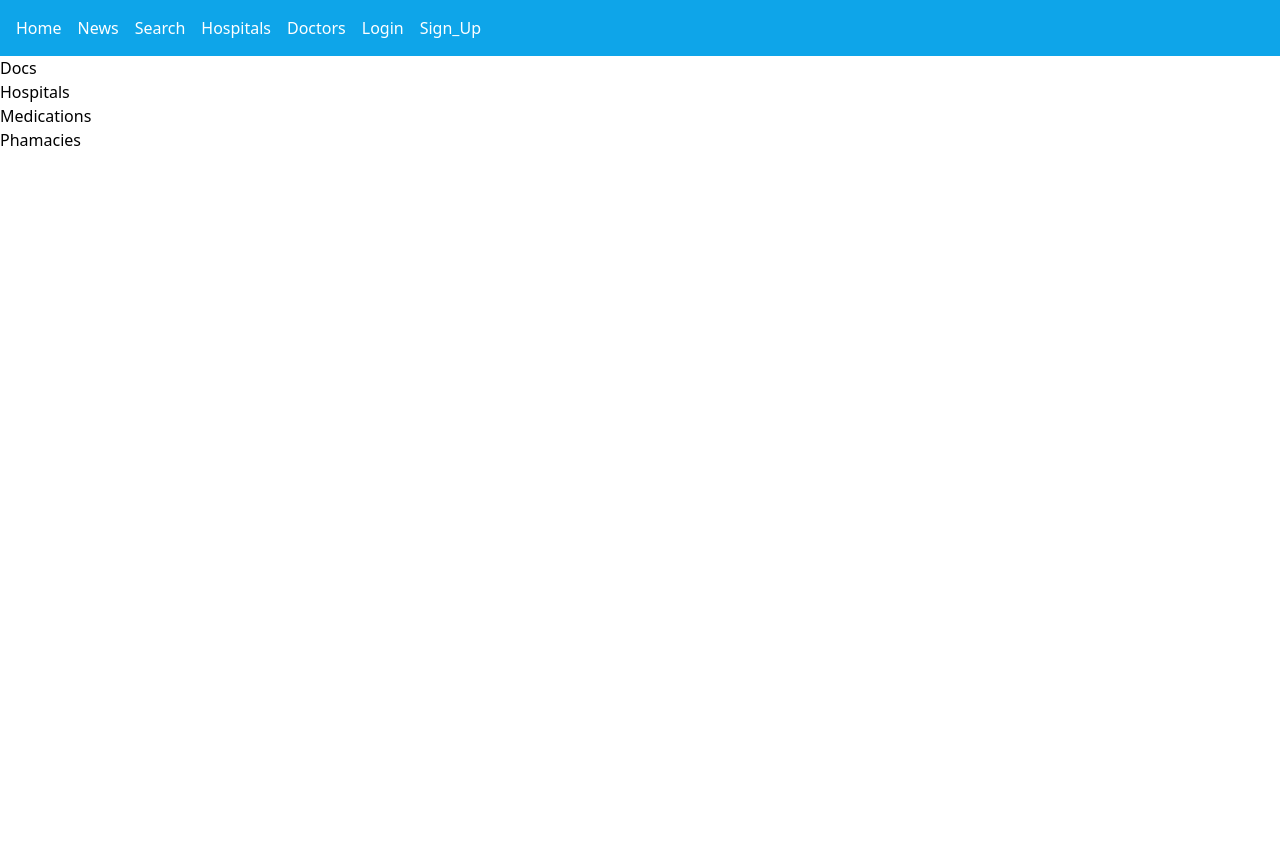
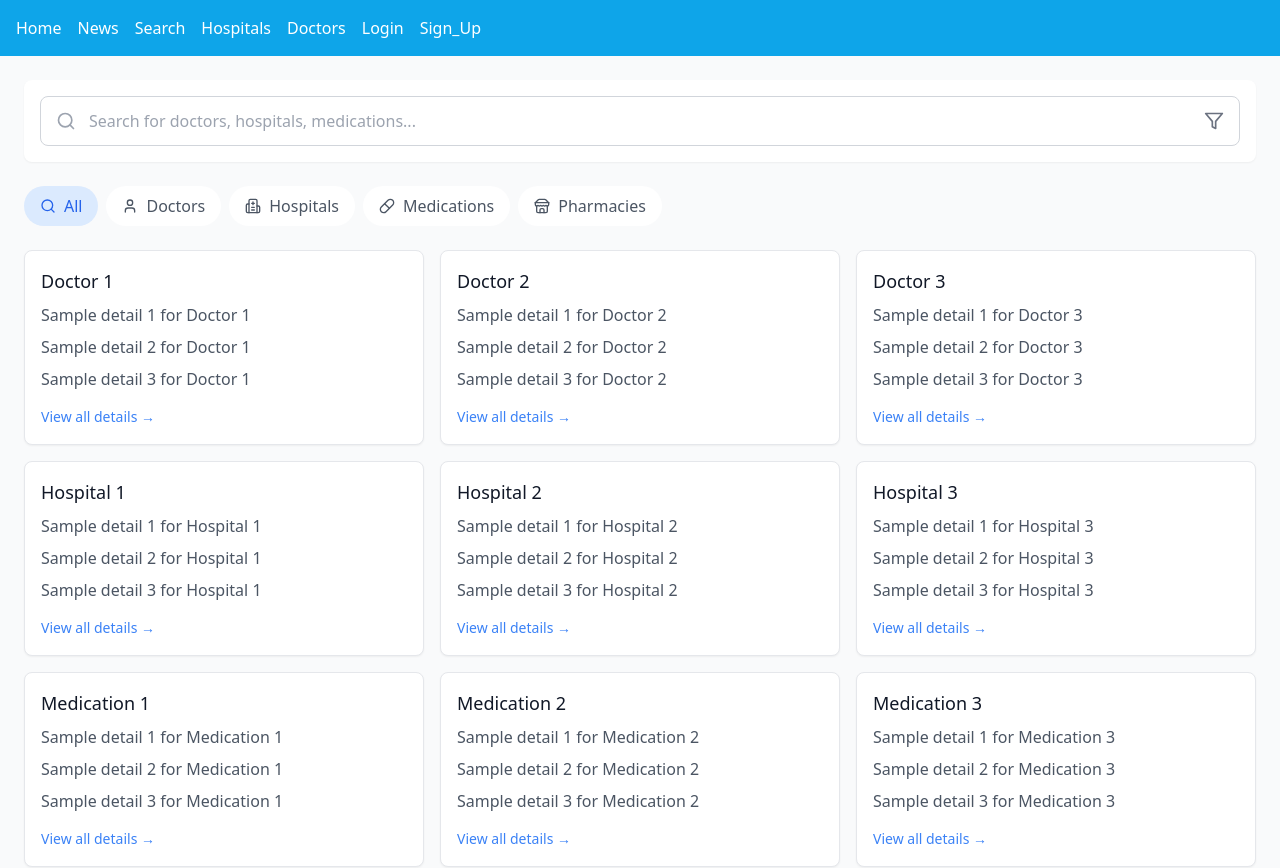
Before and after one commit to juanmilkah/tibiwa, a React (Vite) app in the folder client/: page /search in a window 1280 px wide. Shown: the top 868 px of the page. Before the commit the page ends 800 px from the top, so only its background shows below. Built offline with nearby package versions, Linux system fonts and the light colour scheme.

Commit message:
search page UI

```diff
--- a/client/src/pages/Search/Search.tsx
+++ b/client/src/pages/Search/Search.tsx
@@ -1,13 +1,167 @@
+import { MockResultsData as resultsData } from "./components/MockResultsData";
+import { useState } from "react";
+import {
+  Search as SearchIcon,
+  User,
+  Hospital,
+  Pill,
+  Store,
+  Filter,
+  X,
+} from "lucide-react";
+
 export default function Search() {
+  const [searchQuery, setSearchQuery] = useState<string>("");
+  const [activeCategory, setActiveCategory] = useState<
+    "all" | "doctors" | "hospitals" | "medications" | "pharmacies"
+  >("all");
+  const [showFilters, setShowFilters] = useState<boolean>(false);
+
+  const categories = [
+    { id: "all", name: "All", icon: SearchIcon },
+    { id: "doctors", name: "Doctors", icon: User },
+    { id: "hospitals", name: "Hospitals", icon: Hospital },
+    { id: "medications", name: "Medications", icon: Pill },
+    { id: "pharmacies", name: "Pharmacies", icon: Store },
+  ];
+
   return (
-    <p>
-      Docs
-      <br />
-      Hospitals
-      <br />
-      Medications
-      <br />
-      Phamacies
-    </p>
+    <div className="min-h-screen bg-gray-50 p-4 md:p-6">
+      {/* Search Header */}
+      <div className="max-w-7xl mx-auto">
+        <div className="bg-white rounded-lg shadow-sm p-4 mb-6">
+          <div className="relative">
+            <SearchIcon className="absolute left-4 top-1/2 transform -translate-y-1/2 text-gray-400 h-5 w-5" />
+            <input
+              type="text"
+              value={searchQuery}
+              onChange={(e) => setSearchQuery(e.target.value)}
+              placeholder="Search for doctors, hospitals, medications..."
+              className="w-full pl-12 pr-4 py-3 border border-gray-300 rounded-lg focus:outline-none focus:ring-2 focus:ring-blue-500 focus:border-blue-500"
+            />
+            <button
+              onClick={() => setShowFilters(!showFilters)}
+              className="absolute right-4 top-1/2 transform -translate-y-1/2 text-gray-500 hover:text-gray-700"
+            >
+              <Filter className="h-5 w-5" />
+            </button>
+          </div>
+
+          {/* Filter Section */}
+          {showFilters && (
+            <div className="mt-4 p-4 border-t border-gray-100">
+              <div className="flex items-center justify-between mb-3">
+                <h3 className="font-medium text-gray-700">Filters</h3>
+                <button
+                  onClick={() => setShowFilters(false)}
+                  className="text-gray-400 hover:text-gray-600"
+                >
+                  <X className="h-5 w-5" />
+                </button>
+              </div>
+              <div className="space-y-2">
+                <div className="flex flex-wrap gap-2">
+                  <select className="px-3 py-2 border border-gray-300 rounded-md text-sm">
+                    <option>Location</option>
+                    <option>Within 5 miles</option>
+                    <option>Within 10 miles</option>
+                    <option>Within 20 miles</option>
+                  </select>
+                  <select className="px-3 py-2 border border-gray-300 rounded-md text-sm">
+                    <option>Rating</option>
+                    <option>4+ Stars</option>
+                    <option>3+ Stars</option>
+                    <option>2+ Stars</option>
+                  </select>
+                  <select className="px-3 py-2 border border-gray-300 rounded-md text-sm">
+                    <option>Availability</option>
+                    <option>Available Today</option>
+                    <option>Available This Week</option>
+                    <option>Available This Month</option>
+                  </select>
+                </div>
+              </div>
+            </div>
+          )}
+        </div>
+
+        {/* Category Tabs */}
+        <div className="mb-6 overflow-x-auto">
+          <div className="flex space-x-2 min-w-max">
+            {categories.map(({ id, name, icon: Icon }) => (
+              <button
+                key={id}
+                onClick={() =>
+                  setActiveCategory(
+                    id as
+                      | "all"
+                      | "doctors"
+                      | "pharmacies"
+                      | "hospitals"
+                      | "medications"
+                  )
+                } // Set the active category on click
+                className={`
+                flex items-center px-4 py-2 rounded-full
+                ${
+                  activeCategory === id
+                    ? "bg-blue-100 text-blue-600"
+                    : "bg-white text-gray-600 hover:bg-gray-50"
+                }
+                transition-colors duration-200
+              `}
+              >
+                <Icon className="h-4 w-4 mr-2" />
+                {name}
+              </button>
+            ))}
+          </div>
+        </div>
+
+        {/* Results Section */}
+        <div className="grid grid-cols-1 md:grid-cols-2 lg:grid-cols-3 gap-4">
+          {/* Dynamically display results based on the active category */}
+          {activeCategory === "all"
+            ? Object.entries(resultsData).flatMap(([category, results]) =>
+                results.map((result, index) => (
+                  <div
+                    key={`${category}-${index}`}
+                    className="bg-white p-4 rounded-lg shadow-sm border border-gray-200"
+                  >
+                    <h3 className="font-medium text-lg text-gray-900 mb-2">
+                      {result}
+                    </h3>
+                    <div className="space-y-2 text-gray-600">
+                      <p>Sample detail 1 for {result}</p>
+                      <p>Sample detail 2 for {result}</p>
+                      <p>Sample detail 3 for {result}</p>
+                    </div>
+                    <button className="mt-4 text-blue-500 hover:text-blue-600 text-sm">
+                      View all details →
+                    </button>
+                  </div>
+                ))
+              )
+            : resultsData[activeCategory]?.map((result, index) => (
+                <div
+                  key={index}
+                  className="bg-white p-4 rounded-lg shadow-sm border border-gray-200"
+                >
+                  <h3 className="font-medium text-lg text-gray-900 mb-2">
+                    {result}
+                  </h3>
+                  <div className="space-y-2 text-gray-600">
+                    <p>Sample detail 1 for {result}</p>
+                    <p>Sample detail 2 for {result}</p>
+                    <p>Sample detail 3 for {result}</p>
+                  </div>
+                  <button className="mt-4 text-blue-500 hover:text-blue-600 text-sm">
+                    View all details →
+                  </button>
+                </div>
+              ))}
+        </div>
+      </div>
+    </div>
   );
 }
--- /dev/null
+++ b/client/src/pages/Search/components/MockResultsData.ts
@@ -0,0 +1,7 @@
+ // Example results data for each category
+ export const MockResultsData = {
+    doctors: ["Doctor 1", "Doctor 2", "Doctor 3"],
+    hospitals: ["Hospital 1", "Hospital 2", "Hospital 3"],
+    medications: ["Medication 1", "Medication 2", "Medication 3"],
+    pharmacies: ["Pharmacy 1", "Pharmacy 2", "Pharmacy 3"],
+  };
```
Also changed, not shown: 1 other file (tests, documents, lock files or other folders).
